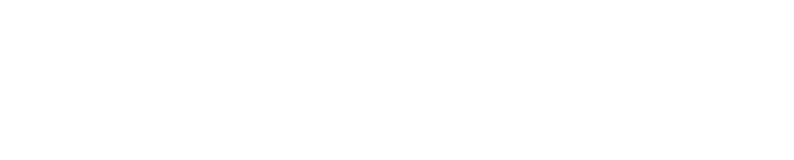
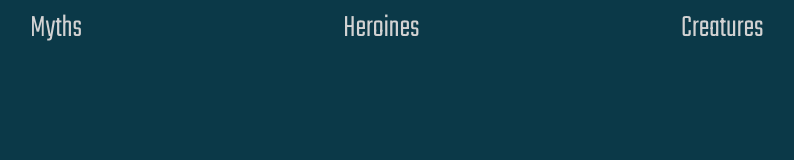
Before and after one commit to armaans055/mythology-web, a plain HTML site: page myths.html in a window 1280 px wide. Shown: the whole page, without its empty margins (243-1037 px from the left). Drawn offline with Linux system fonts and the light colour scheme.

Commit message:
Finished navbar for myths page

```diff
--- a/myths.css
+++ b/myths.css
@@ -0,0 +1,90 @@
+/* http://meyerweb.com/eric/tools/css/reset/
+   v2.0 | 20110126
+   License: none (public domain)
+*/
+*{
+    background-color: #0B3948;
+}
+html, body, div, span, applet, object, iframe,
+h1, h2, h3, h4, h5, h6, p, blockquote, pre,
+a, abbr, acronym, address, big, cite, code,
+del, dfn, em, img, ins, kbd, q, s, samp,
+small, strike, strong, sub, sup, tt, var,
+b, u, i, center,
+dl, dt, dd, ol, ul, li,
+fieldset, form, label, legend,
+table, caption, tbody, tfoot, thead, tr, th, td,
+article, aside, canvas, details, embed,
+figure, figcaption, footer, header, hgroup,
+menu, nav, output, ruby, section, summary,
+time, mark, audio, video {
+	margin: 0;
+	padding: 0;
+	border: 0;
+	font-size: 100%;
+	font: inherit;
+	vertical-align: baseline;
+}
+/* HTML5 display-role reset for older browsers */
+article, aside, details, figcaption, figure,
+footer, header, hgroup, menu, nav, section {
+	display: block;
+}
+body {
+	line-height: 1;
+    font-family: 'Teko', sans-serif;
+}
+ol, ul {
+	list-style: none;
+}
+blockquote, q {
+	quotes: none;
+}
+blockquote:before, blockquote:after,
+q:before, q:after {
+	content: '';
+	content: none;
+}
+table {
+	border-collapse: collapse;
+	border-spacing: 0;
+}
+html, body {
+    margin: 0;
+    height: 100%;
+}
+
+ul.navlist{
+    display: flex;
+    justify-content: space-evenly;
+}
+.nav{
+    border-radius: 0 0 12px 12px;
+    color:lightgrey;
+    font-size: 2em;
+    padding: 12px;
+    position: sticky;
+    top: 0px;
+
+}
+
+.nav,
+ul.navlist>li,
+ul.navlist,
+a{
+    background-color: #0B3948;
+    position: sticky;
+    margin-bottom: -2px;
+}
+
+
+.nav>ul>li:hover{
+    cursor:pointer;
+    font-size: 105%;
+    text-decoration: underline;
+    transition: .3s;
+}
+a{
+    text-decoration: none;
+    color:lightgrey
+}
--- a/myths.html
+++ b/myths.html
@@ -0,0 +1,26 @@
+<!DOCTYPE html>
+<html lang="en">
+<head>
+    <link rel="preconnect" href="https://fonts.googleapis.com">
+    <link rel="preconnect" href="https://fonts.gstatic.com" crossorigin>
+    <link href="https://fonts.googleapis.com/css2?family=Teko:wght@300&display=swap" rel="stylesheet">
+    <meta charset="UTF-8">
+    <meta name="viewport" content="width=device-width, initial-scale=1.0">
+    <title>Greek Mythology</title>
+    <link rel="stylesheet" href="myths.css">
+    <script src = "app.js"></script>
+</head>
+<body>
+  <div class="container">
+    <div class="nav">
+        <ul class="navlist">
+            <li><a href="">Myths</a></li>
+            <li><a href="">Heroines</a></li>
+            <li><a href="">Creatures</a></li>
+        </ul>
+    </div>
+
+  </div>
+
+</body>
+</html>
--- a/style.css
+++ b/style.css
@@ -152,5 +152,5 @@
 }
 a{
     text-decoration: none;
-    color:lightgrey;
+    color:lightgrey
 }
```
Also changed, not shown: index.html (+1 -0 lines).
